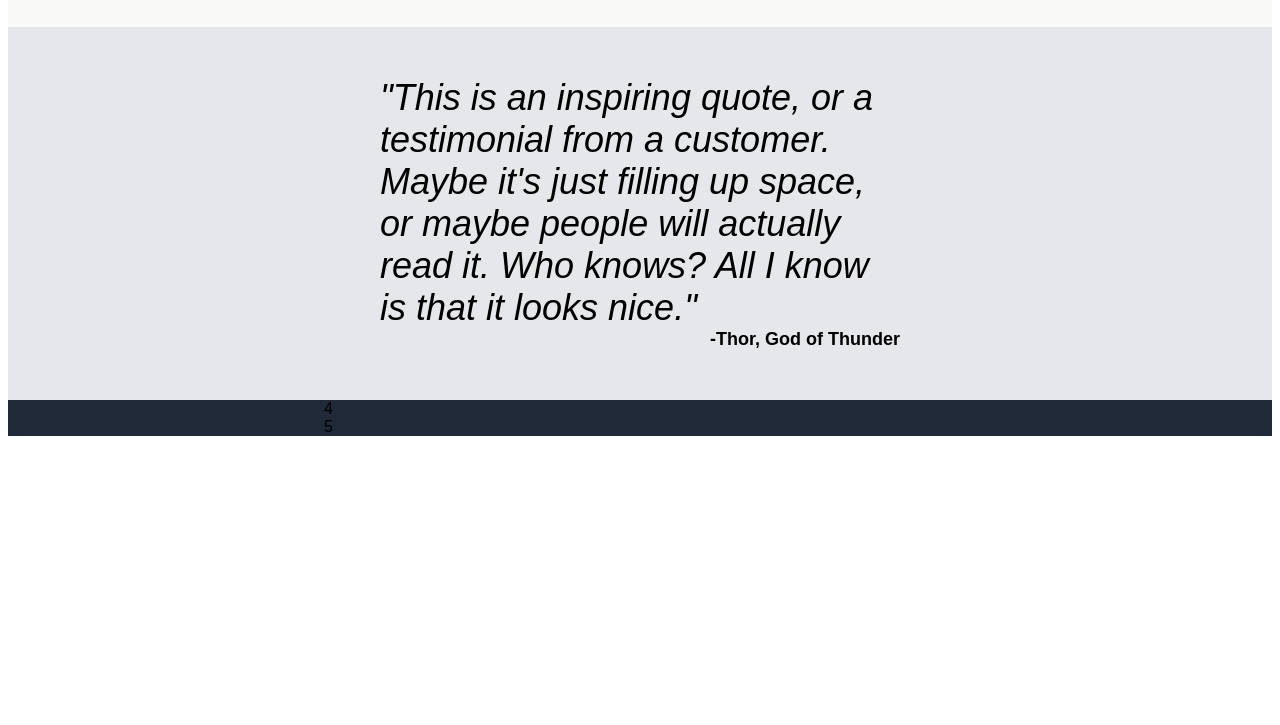
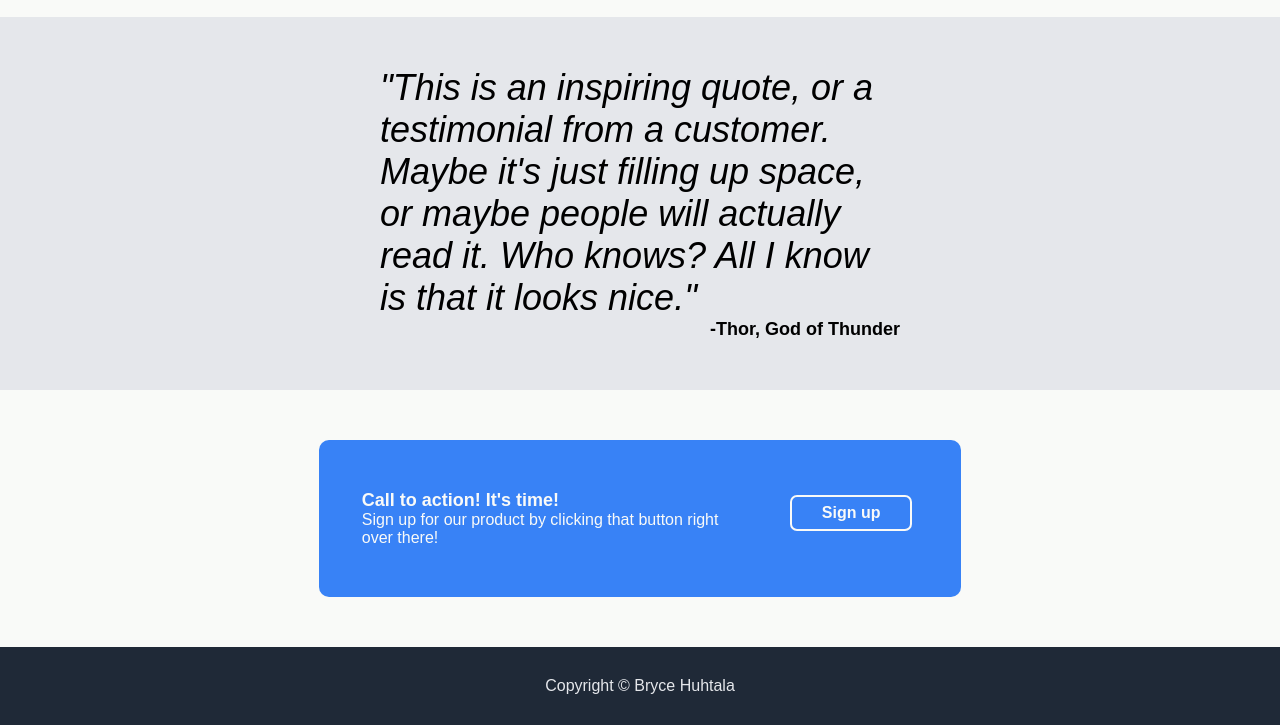
Before and after one commit to sketchius/landing-page, a plain HTML site: page index.html in a window 1280 px wide. Shown: the part 919-1644 px from the top of the page. Before the commit the page ends 1363 px from the top, so only its background shows below. Drawn offline with Linux system fonts and the light colour scheme.

Commit message:
Add call to action and footer

```diff
--- a/css/style.css
+++ b/css/style.css
@@ -4,6 +4,7 @@
 
 .flexV {
     display: flex;
+    margin: -10px;
     flex-direction: column;
     background-color: #1F2937;
 }
@@ -159,3 +160,58 @@
     font-weight: bold;
     text-align: right;
 }
+
+.calltoactionSection {
+    background-color: #f9faf8;
+}
+
+.calltoactionFlexbox {
+    background-color: #3882F6;
+    color:#f9faf8;
+    display: flex;
+    flex-direction: row;
+    justify-content: space-evenly;
+    padding-top: 50px;
+    padding-bottom: 50px;
+    margin-top: 50px;
+    margin-bottom: 50px;
+    border-radius: 10px;
+}
+
+.calltoactionTextbox {
+    flex: 0;
+    flex-basis: 60%;
+}
+
+.calltoactionBigtext {
+    font-size: 18px;
+    font-weight: bold;
+}
+
+.calltoactionButtonbox {
+    flex: 0;
+    flex-basis: 20%;
+}
+
+.calltoactionButton {
+    background-color: #3882F6;
+    border-color: #f9faf8;
+    font-weight: bolder;
+    width: fit-content;
+    border-width: 2px;
+    border-style: solid;
+    padding: 7px 30px;
+    border-radius: 7px;
+    margin-top: 5px;
+    margin-bottom: 5px;
+}
+
+.footerSection {
+    background-color: #1F2937;
+}
+
+.footer {
+    color: #e5e7eb;
+    text-align: center;
+    margin: 30px;
+}
--- a/index.html
+++ b/index.html
@@ -71,14 +71,24 @@
             </div>
             <div class ="contentBoxMargin"></div>
         </div>
-        <div class="contentBox">
+        <div class="contentBox calltoactionSection">
             <div class ="contentBoxMargin"></div>
-            <div class="contentBoxContent">4</div>
+            <div class="contentBoxContent">
+                <div class="calltoactionFlexbox">
+                    <div class="calltoactionTextbox">
+                        <div class="calltoactionBigtext">Call to action! It's time!</div>
+                        <div>Sign up for our product by clicking that button right over there!</div>
+                    </div>
+                    <div class="calltoactionButtonbox">
+                        <div class="calltoactionButton">Sign up</div>
+                    </div>
+                </div>
+            </div>
             <div class ="contentBoxMargin"></div>
         </div>
-        <div class="contentBox">
+        <div class="contentBox footerSection">
             <div class ="contentBoxMargin"></div>
-            <div class="contentBoxContent">5</div>
+            <div class="contentBoxContent footer">Copyright © Bryce Huhtala</div>
             <div class ="contentBoxMargin"></div>
         </div>
     </div>
```
